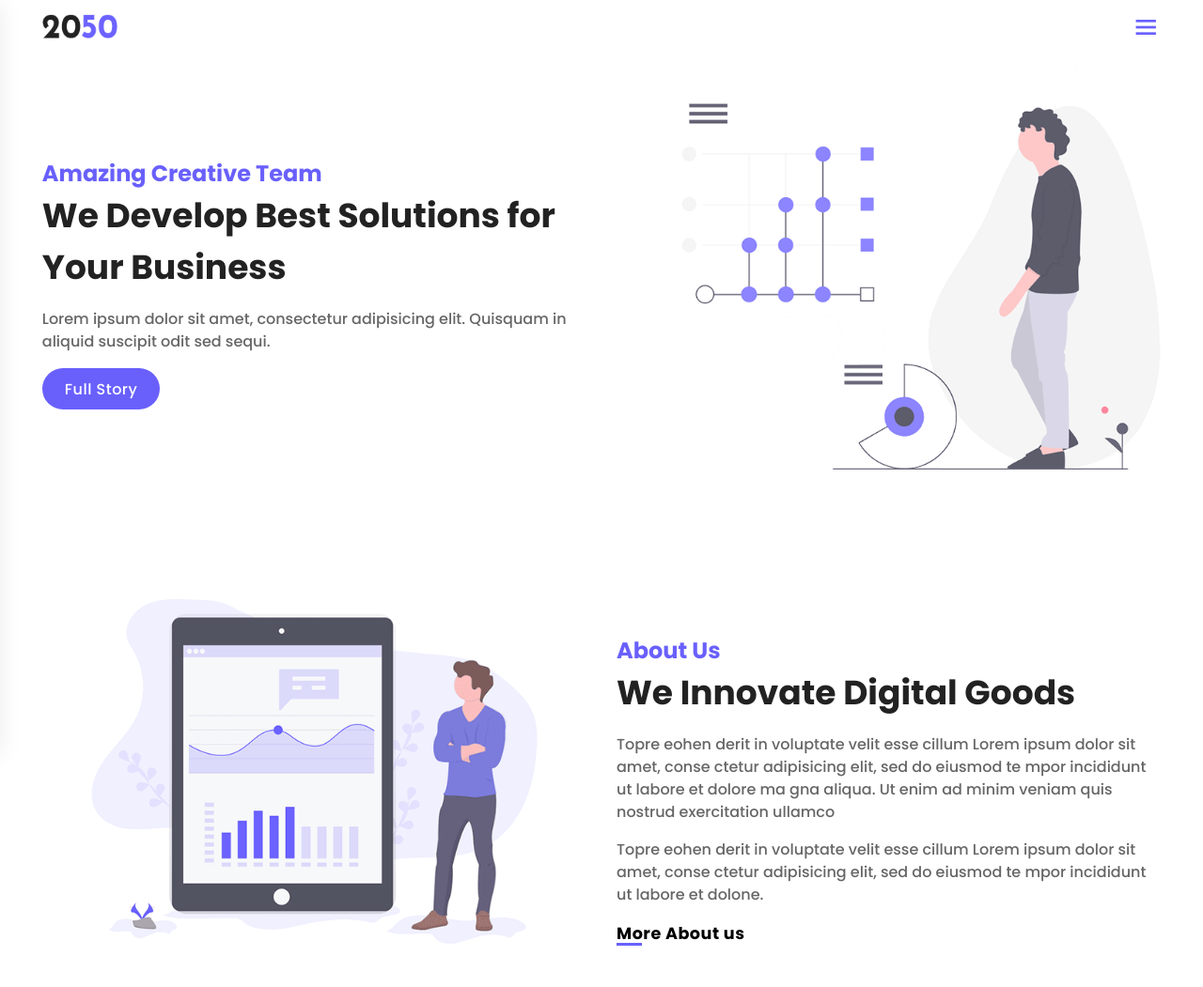
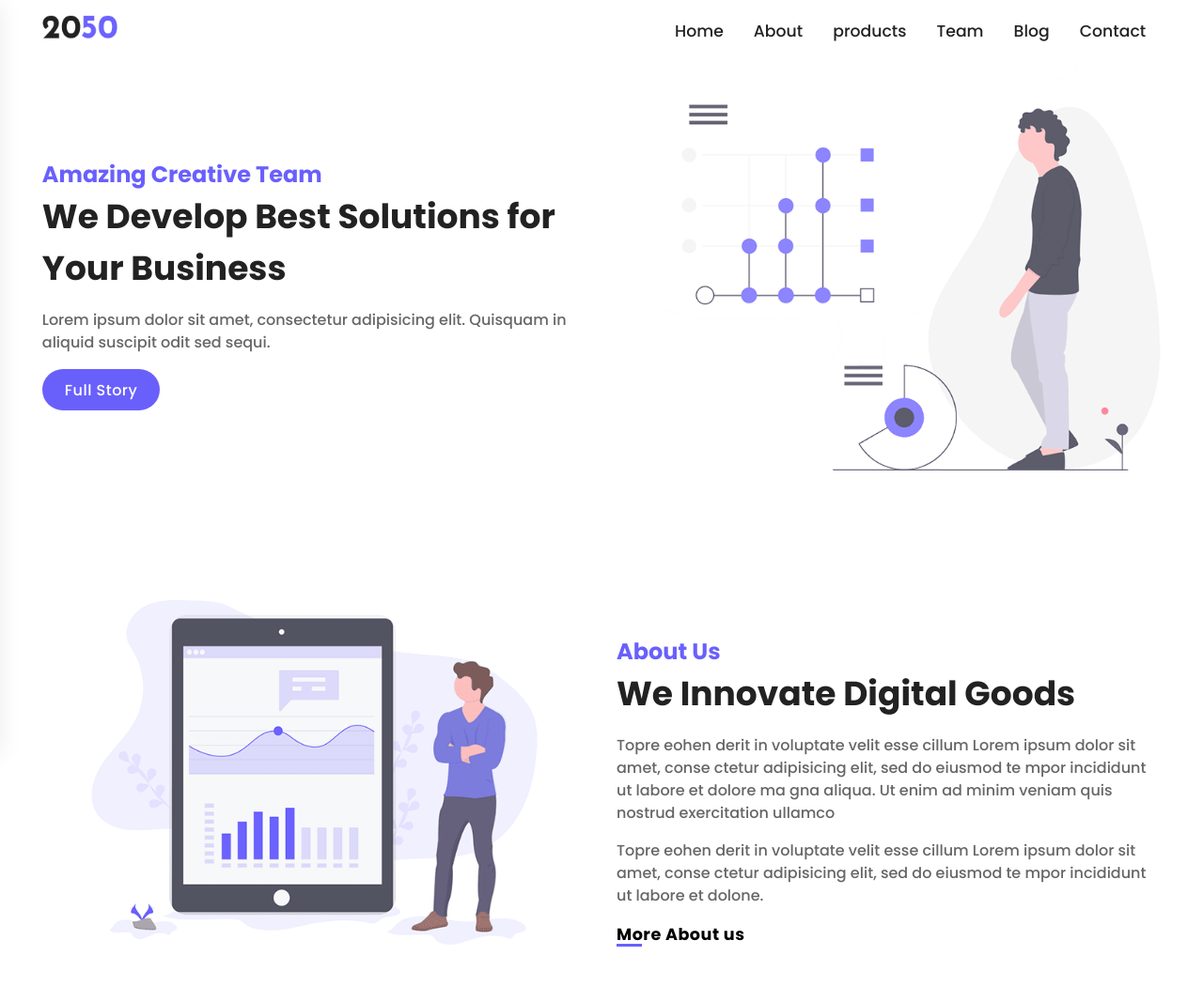
Before and after one commit to navidabdi/minimal-landing-page, a plain HTML site: page index.html in a window 1280 px wide. Shown: the top 1051 px of the page at 94% size. Drawn offline with nearby package versions, Linux system fonts and the light colour scheme.

Commit message:
add desktop menu

```diff
--- a/assets/css/responsive.css
+++ b/assets/css/responsive.css
@@ -18,6 +18,12 @@
   }
   .width-75 {
     width: 75%;
+  }
+  .desktop-hidden {
+    display: none;
+  }
+  .mobile-hidden {
+    display: block;
   }
   .icon-box-container {
     grid-template-columns: 1fr 1fr;
@@ -103,4 +109,18 @@
   .copyright {
     margin-right: 2rem;
   }
+  /*=============== Nav ===============*/
+  .desktop-menu ul {
+    display: flex;
+  }
+  .desktop-menu ul li {
+    padding: 0.2rem 1rem;
+  }
+  .desktop-menu ul li a {
+    color: var(--title-color);
+    font-size: 1.08rem;
+  }
+  .desktop-menu ul li:hover a {
+    color: var(--primary-color);
+  }
 }
--- a/assets/css/style.css
+++ b/assets/css/style.css
@@ -102,6 +102,9 @@ button {
 }
 
 /*=============== REUSABLE CSS CLASSES ===============*/
+.mobile-hidden {
+  display: none;
+}
 .top-title {
   font-weight: 700;
   color: var(--primary-color);
@@ -220,7 +223,7 @@ button {
   display: flex;
   align-items: center;
   justify-content: space-between;
-  padding: 0.5rem 0;
+  padding: 1rem 0;
 }
 .menu-icon {
   font-size: 2rem;
--- a/index.html
+++ b/index.html
@@ -26,7 +26,17 @@
         <a href="/" class="logo"
           ><img src="assets/img/logo.png" alt="logo"
         /></a>
-        <div id="trigger-menu" class="menu-icon">
+        <nav class="desktop-menu mobile-hidden">
+          <ul>
+            <li><a href="#">Home</a></li>
+            <li><a href="#">About</a></li>
+            <li><a href="#">products</a></li>
+            <li><a href="#">Team</a></li>
+            <li><a href="#">Blog</a></li>
+            <li><a href="#">Contact</a></li>
+          </ul>
+        </nav>
+        <div id="trigger-menu" class="menu-icon desktop-hidden">
           <i class="bx bx-menu"></i>
         </div>
 
```
